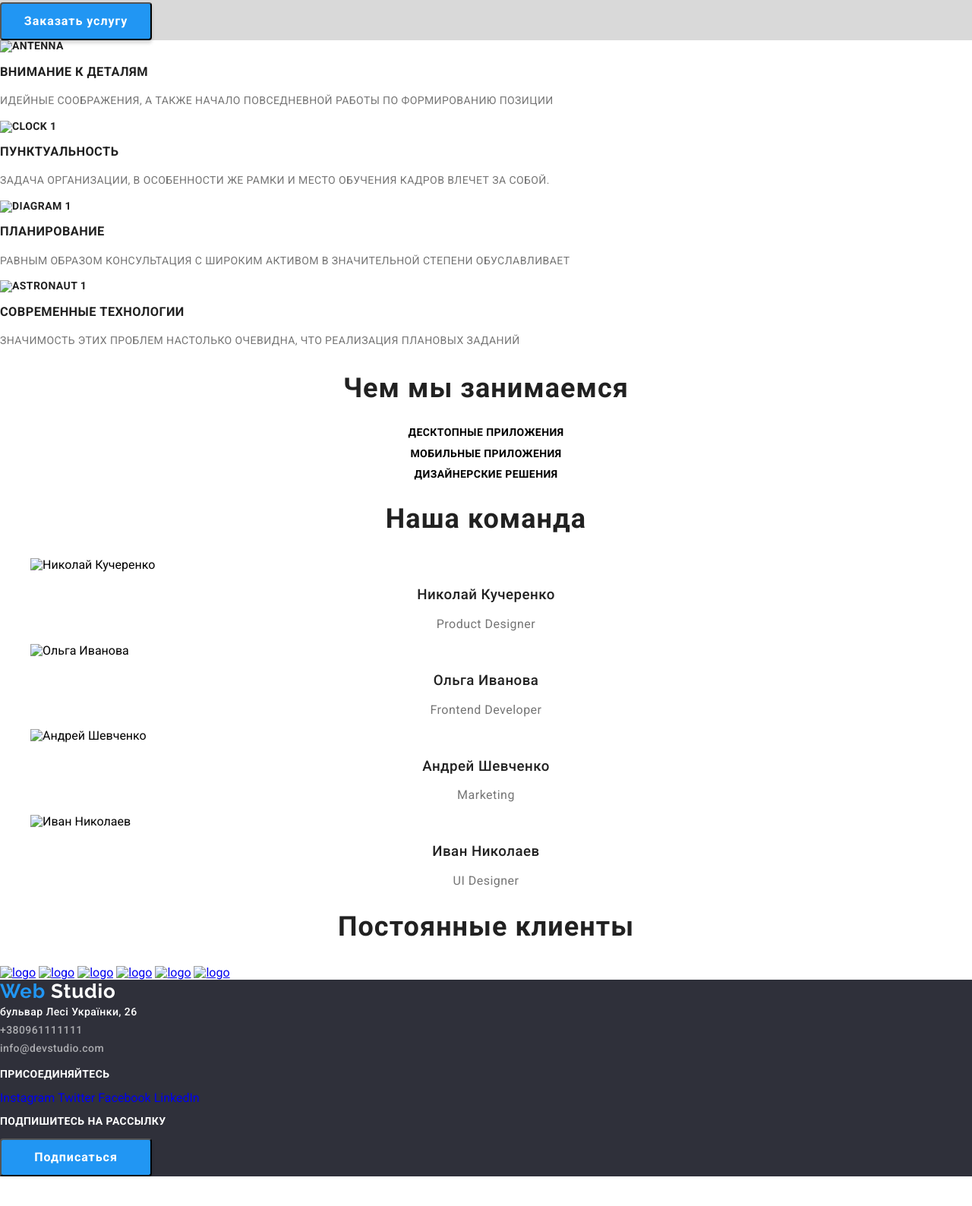
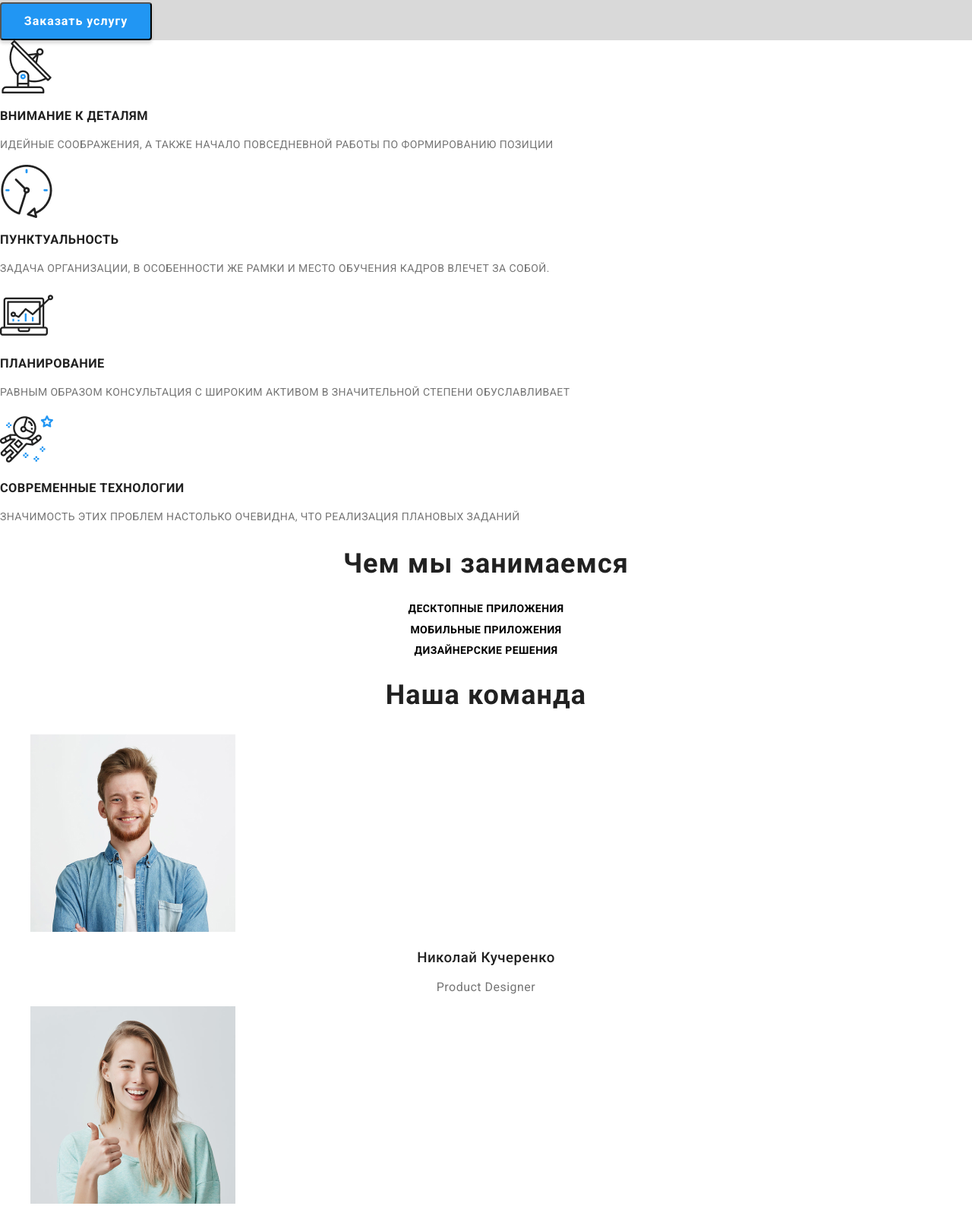
Before and after one commit to Gliese638/goit-markup-hw-02, a plain HTML site: page index.html in a window 1280 px wide. Shown: the part 229-1817 px from the top of the page at 76% size. Before the commit the page ends 1778 px from the top, so only its background shows below. Drawn offline with Linux system fonts and the light colour scheme; the site is published under a folder, as on GitHub Pages, so addresses that start at the root find nothing.

Commit message:
Виправив посилання на ображення

```diff
--- a/index.html
+++ b/index.html
@@ -32,16 +32,16 @@
         </div>
         <section class="section1">
         <ul class=" slogan flexbox list-style">
-            <li class="slogan-title"><img src="/images/antenna 1.png" width="70" height="70" alt="antenna">
+            <li class="slogan-title"><img src="./images/antenna 1.png" width="70" height="70" alt="antenna">
             <h3>Внимание к деталям</h3>
                 <p class="slogan-title-content"> Идейные соображения, а также начало повседневной работы по формированию позиции </p></li>
-            <li class="slogan-title"><img src="/images/clock 1.png" width="70" height="70" alt="clock 1">
+            <li class="slogan-title"><img src="./images/clock 1.png" width="70" height="70" alt="clock 1">
             <h3>Пунктуальность</h3>
                 <p class="slogan-title-content"> Задача организации, в особенности же рамки и место обучения кадров влечет за собой. <p></li>
-            <li class="slogan-title"><img src="/images/diagram 1.png" width="70" height="70" alt="diagram 1">
+            <li class="slogan-title"><img src="./images/diagram 1.png" width="70" height="70" alt="diagram 1">
             <h3>Планирование</h3>
                 <p class="slogan-title-content"> Равным образом консультация с широким активом в значительной степени обуславливает </p></li>
-            <li class="slogan-title"><img src="/images/astronaut 1.png" width="70" height="70" alt="astronaut 1">
+            <li class="slogan-title"><img src="./images/astronaut 1.png" width="70" height="70" alt="astronaut 1">
             <h3>Современные технологии</h3>
                 <p class="slogan-title-content"> Значимость этих проблем настолько очевидна, что реализация плановых заданий </p></li>
          </ul>
@@ -58,28 +58,28 @@
         <div class="team flexbox">
             <h2 class="title-main">Наша команда</h2>
                 <figure>
-                    <img src="/images/Nikolai_Kucherenko.jpg" width="270" height="260" alt="Николай Кучеренко">
+                    <img src="./images/Nikolai_Kucherenko.jpg" width="270" height="260" alt="Николай Кучеренко">
                     <figcaption>
                     <h3 class="team-name">Николай Кучеренко</h3>
                     <p class="team-title">Product Designer</p>
                     </figcaption>
                 </figure>
                 <figure>
-                    <img src="/images/Olga_Ivanova.png" width="270" height="260" alt="Ольга Иванова">
+                    <img src="./images/Olga_Ivanova.png" width="270" height="260" alt="Ольга Иванова">
                     <figcaption>
                     <h3 class="team-name">Ольга Иванова</h3>
                     <p class="team-title">Frontend Developer</p>
                     </figcaption>
                 </figure>
                 <figure>
-                    <img src="/images/Andrei_Shevchenko.png" width="270" height="260" alt="Андрей Шевченко">
+                    <img src="./images/Andrei_Shevchenko.png" width="270" height="260" alt="Андрей Шевченко">
                     <figcaption>
                     <h3 class="team-name">Андрей Шевченко</h3>
                     <p class="team-title">Marketing</p>
                     </figcaption>
                 </figure>
                 <figure>
-                    <img src="/images/Ivan_Nikolaev.png" width="270" height="260" alt="Иван Николаев">
+                    <img src="./images/Ivan_Nikolaev.png" width="270" height="260" alt="Иван Николаев">
                     <figcaption>
                     <h3 class="team-name">Иван Николаев</h3>
                     <p class="team-title">UI Designer</p>
@@ -88,12 +88,12 @@
         </div>
         <div>
             <h2 class="title-main clients">Постоянные клиенты </h2>
-            <span><a href="#"><img src="/images/Client 1.png" width="170" height="90" alt="logo"></a> </span>
-            <span><a href="#"><img src="/images/Client 2.png" width="170" height="90" alt="logo"></a> </span>
-            <span><a href="#"><img src="/images/Client 3.png" width="170" height="90" alt="logo"></a> </span>
-            <span><a href="#"><img src="/images/Client 4.png" width="170" height="90" alt="logo"></a> </span>
-            <span><a href="#"><img src="/images/Client 5.png" width="170" height="90" alt="logo"></a> </span>
-            <span><a href="#"><img src="/images/Client 6.png" width="170" height="90" alt="logo"></a> </span>
+            <span><a href="#"><img src="./images/Client 1.png" width="170" height="90" alt="logo"></a> </span>
+            <span><a href="#"><img src="./images/Client 2.png" width="170" height="90" alt="logo"></a> </span>
+            <span><a href="#"><img src="./images/Client 3.png" width="170" height="90" alt="logo"></a> </span>
+            <span><a href="#"><img src="./images/Client 4.png" width="170" height="90" alt="logo"></a> </span>
+            <span><a href="#"><img src="./images/Client 5.png" width="170" height="90" alt="logo"></a> </span>
+            <span><a href="#"><img src="./images/Client 6.png" width="170" height="90" alt="logo"></a> </span>
         </div>
     </main>
     <footer class="list-style">
```
